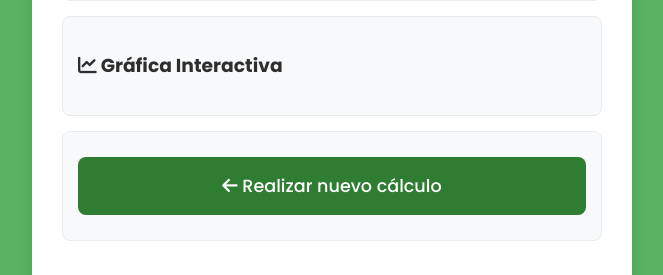
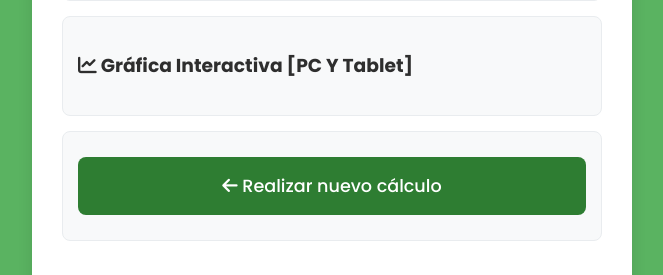
Before and after one commit to Gabriel-creZ/nismoos-rectas1, a Flask app: template templates/resultado.html in a window 1280 px wide. Shown: the part 948-1223 px from the top of the page, without its empty margins (308-971 px from the left). Run offline with Flask 2, Linux system fonts and the light colour scheme; the template is opened without the code that fills it, so the values that code supplies are empty.

Commit message:
Final Release 3.5

```diff
--- a/templates/resultado.html
+++ b/templates/resultado.html
@@ -70,7 +70,7 @@
           </div>
 
           <div class="result-item">
-            <h3><i class="fas fa-chart-line"></i> Gráfica Interactiva</h3>
+            <h3><i class="fas fa-chart-line"></i> Gráfica Interactiva [PC Y Tablet]</h3>
             {{ grafico_interactivo|safe }}
           </div>
         {% else %}
@@ -91,7 +91,7 @@
           </div>
 
           <div class="result-item">
-            <h3><i class="fas fa-chart-line"></i> Gráfica Interactiva</h3>
+            <h3><i class="fas fa-chart-line"></i> Gráfica Interactiva [PC Y Tablet]</h3>
             {{ grafico_interactivo|safe }}
           </div>
         {% endif %}
```
